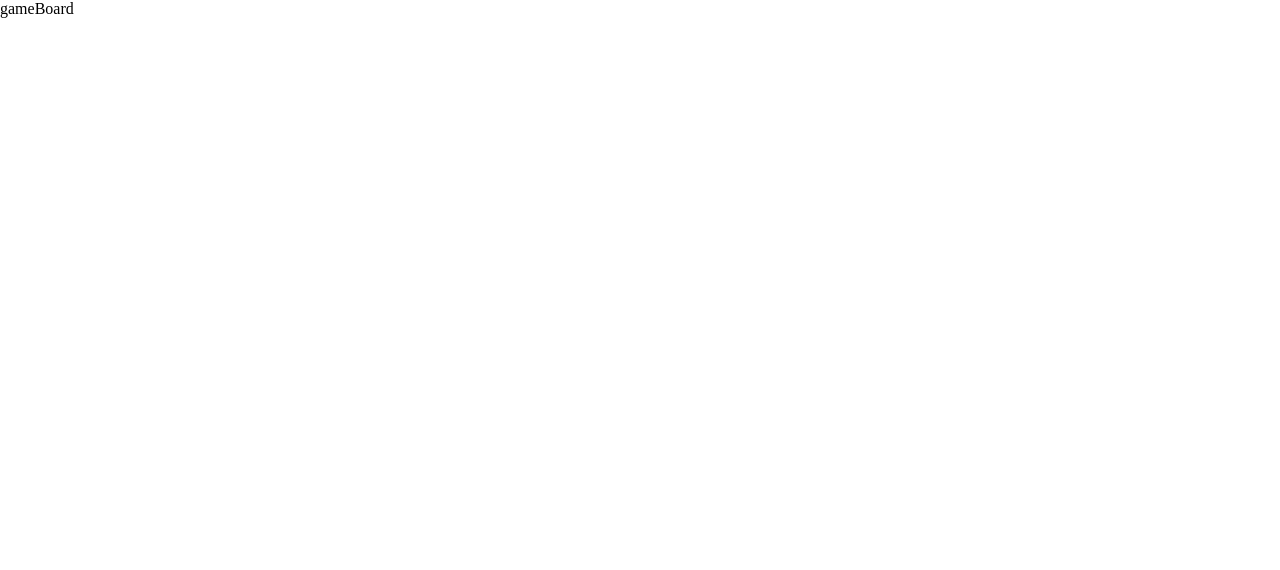
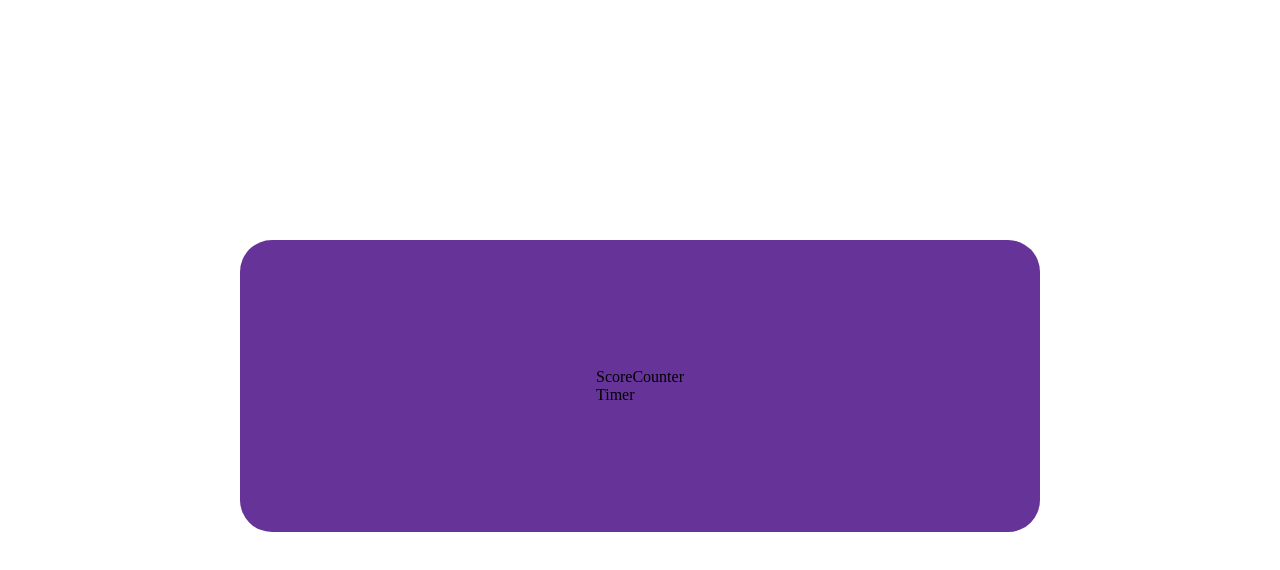
Before and after one commit to siments-gif/Speed-game, a React (Vite) app: page / in a window 1280 px wide. Both pictures are taken after a click on the button "Start spill". Shown: the top 570 px of the page. Built offline with nearby package versions, Linux system fonts and the light colour scheme.

Commit message:
Added timer and scoreCounter components. Added gameBoard content. Styled gameBoard

```diff
--- a/src/components/gameBoard/GameBoard.css
+++ b/src/components/gameBoard/GameBoard.css
@@ -0,0 +1,12 @@
+.board {
+    margin: 30vh;
+    padding: 10%;
+    background-color: rebeccapurple;
+
+    border-radius: 2rem;
+
+    display: flex;
+    flex-direction: column;
+    justify-content: center;
+    align-items: center;
+}
--- a/src/components/gameBoard/GameBoard.jsx
+++ b/src/components/gameBoard/GameBoard.jsx
@@ -1,9 +1,17 @@
 /* eslint-disable no-unused-vars */
 import React from 'react'
+import "./GameBoard.css"
+import ScoreCounter from '../scoreCounter/ScoreCounter'
+import Timer from '../timer/Timer'
 
 const GameBoard = () => {
   return (
-    <div className='board'>gameBoard</div>
+    <section className='board'>
+        <div className='boardContent'>
+            <ScoreCounter />
+            <Timer />
+        </div>
+    </section>
   )
 }
 
--- a/src/components/scoreCounter/ScoreCounter.jsx
+++ b/src/components/scoreCounter/ScoreCounter.jsx
@@ -0,0 +1,10 @@
+/* eslint-disable no-unused-vars */
+import React from 'react'
+
+const ScoreCounter = () => {
+  return (
+    <div>ScoreCounter</div>
+  )
+}
+
+export default ScoreCounter
--- a/src/components/timer/Timer.jsx
+++ b/src/components/timer/Timer.jsx
@@ -0,0 +1,10 @@
+/* eslint-disable no-unused-vars */
+import React from 'react'
+
+const Timer = () => {
+  return (
+    <div>Timer</div>
+  )
+}
+
+export default Timer
```
